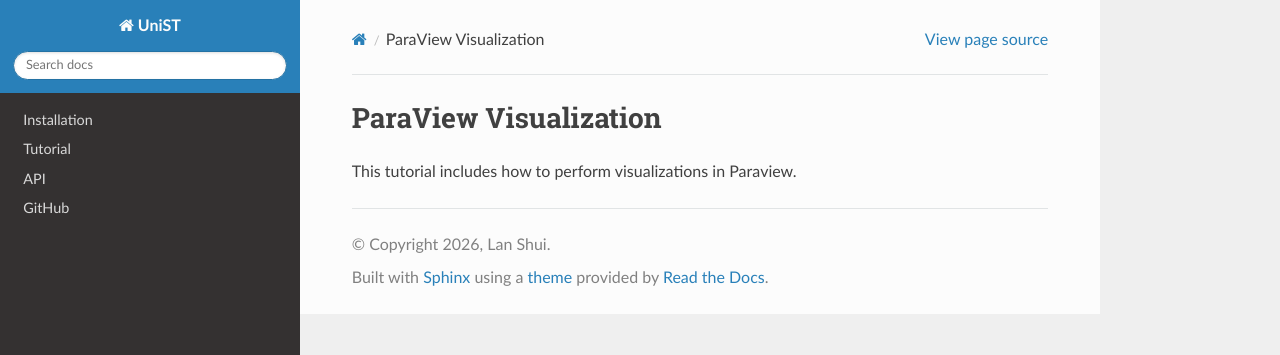
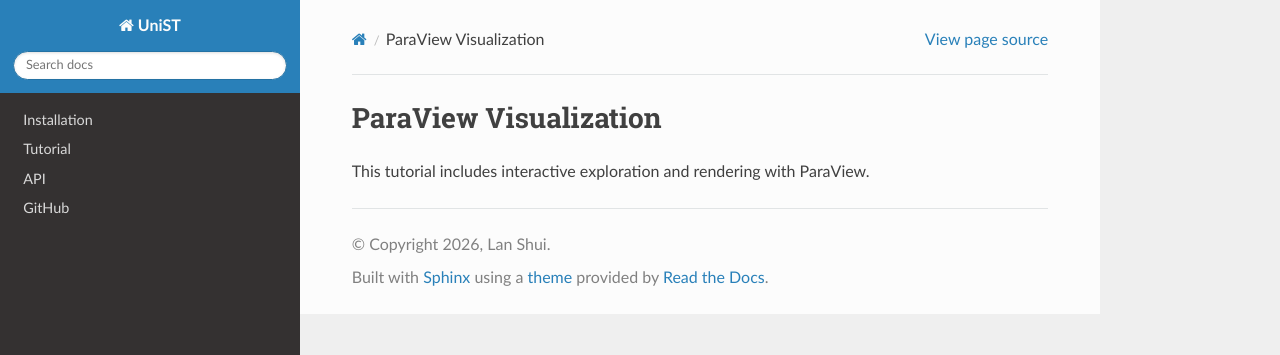
Before and after one commit to lanshui98/UniST-tutorial, a Sphinx documentation site: the page built from docs/source/vis_paraview.rst, in a window 1280 px wide. Shown: the top 355 px of the page. Built offline with Sphinx 7.4.7 and the Read the Docs theme 3.1.0, drawn with Linux system fonts in a browser that asks for light colours.

Commit message:
Update vis_paraview.rst

```diff
--- a/docs/source/vis_paraview.rst
+++ b/docs/source/vis_paraview.rst
@@ -1,3 +1,3 @@
 ParaView Visualization
 ====
-This tutorial includes how to perform visualizations in Paraview.
+This tutorial includes interactive exploration and rendering with ParaView.
```
